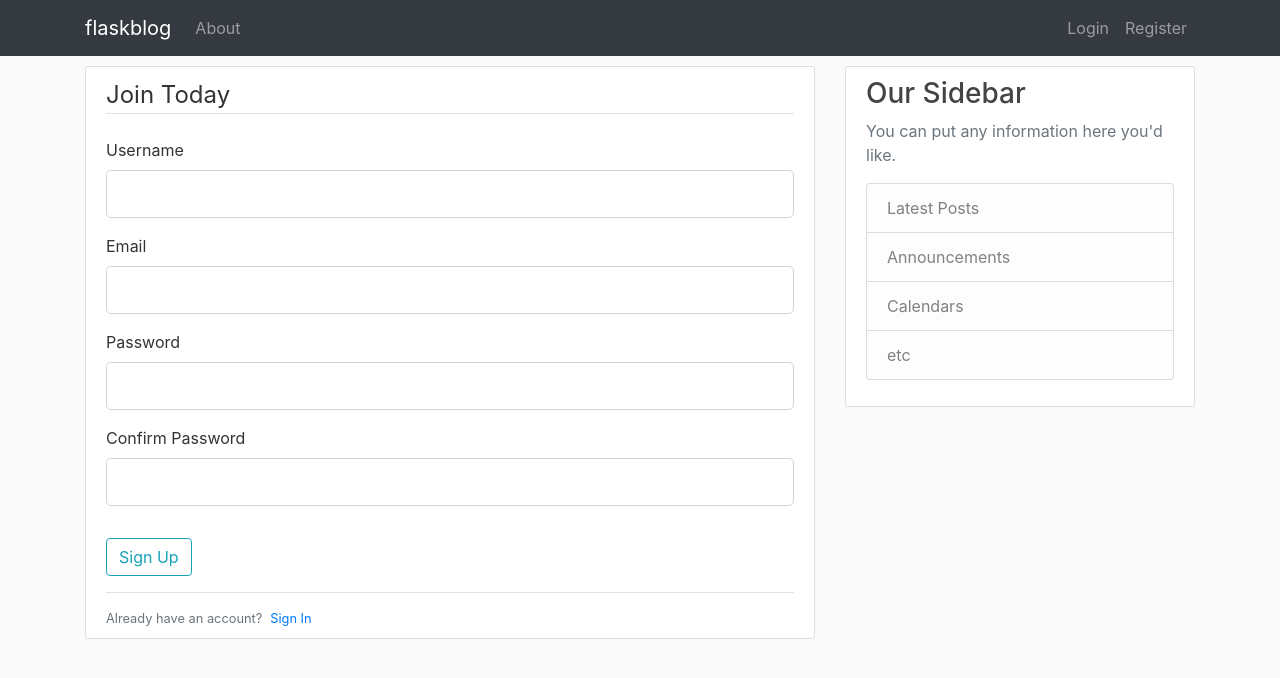
After one commit to Sharmaraunak/flaskblog, a Flask app: page /register in a window 1280 px wide. The commit adds this page. Shown: the top 678 px of the page. Run offline with Flask 2, Linux system fonts and the light colour scheme; some libraries are stand-ins or nearby versions.

Commit message:
forms and validation

```diff
--- a/flaskblog.py
+++ b/flaskblog.py
@@ -6,8 +6,12 @@ Created on Sun Sep 16 16:47:10 2018
 @author: raunak
 """
 
-from flask import Flask,render_template,url_for
+from flask import Flask,render_template,url_for,flash,redirect
+from forms import RegistrationForm,LoginForm
 app = Flask(__name__)
+
+
+app.config['SECRET_KEY'] = '5bcc0f9e34c15efa9fefb136c16730ec'
 posts = [
             {
                 'author':'Raunak Sharma',
@@ -25,13 +29,27 @@ posts = [
         ]
 
 @app.route("/")
-def hello():
+def home():
     return render_template('home.html',posts = posts)
 
 @app.route("/about")
 def about():
     return render_template('About.html',title="about")
 
+@app.route("/register",methods=['GET','POST'])
+def register():
+    form = RegistrationForm()
+    if form.validate_on_submit():
+        flash("Account created for {{form.username.data}}!","success")
+        return redirect(url_for('home'))
+    return render_template('register.html',title="Register",form=form)
+
+@app.route("/login")
+def login():
+    form = LoginForm()
+    return render_template('login.html',title="Login",form=form)
+
+
 
 if __name__ == "__main__":
     app.run(debug=True)
--- a/forms.py
+++ b/forms.py
@@ -1 +1,23 @@
 from flask_wtf import FlaskForm
+from wtforms import StringField,PasswordField,SubmitField,BooleanField
+from wtforms.validators import DataRequired,Length,Email,EqualTo
+
+class RegistrationForm(FlaskForm):
+	username = StringField("Username",
+		validators = [DataRequired(),Length(min = 2,max = 20)])
+	email = StringField("Email",
+		validators = [DataRequired(),Email()])
+	password = PasswordField("Password",validators = [DataRequired()])
+
+	confirmPassword = PasswordField("Confirm Password",
+		validators = [DataRequired(),EqualTo('password')])
+	submit = SubmitField("Sign Up")
+
+
+class LoginForm(FlaskForm):
+	email = StringField("Email",
+		validators = [DataRequired(),Email()])
+	password = PasswordField("Password",validators = [DataRequired()])
+
+	remember = BooleanField("Remember Me")
+	submit = SubmitField("Login")
--- a/templates/layout.html
+++ b/templates/layout.html
@@ -34,16 +34,22 @@
                     <a class="nav-item nav-link" href="/login">Login</a>
                     <a class="nav-item nav-link" href="/register">Register</a>
                 </div>
-                <form class="form-inline my-2 my-lg-0">
-                    <input class="form-control mr-sm-2" type="search" placeholder="Search" aria-label="Search">
-                    <button class="btn btn-outline-success my-2 my-sm-0" type="submit">Search</button>
-                </form>
+
             </div>
         </div>
     </nav>
     <main role="main" class="container">
         <div class="row">
             <div class="col-md-8">
+                {% with messages= get_flashed_messages(with_categories=true)%}
+                    {% if messages%}
+                        {% for category,message in messages%}
+                            <div class="alert alert-{{category}}">
+                                {{ message }}
+                            </div>
+                        {% endfor%}
+                    {% endif %}
+                {% endwith%}
                 {% block content %}
                 {% endblock %}
             </div>
--- /dev/null
+++ b/templates/login.html
@@ -0,0 +1,4 @@
+{% extends "layout.html" %}
+{% block content%}
+    <h1>About Page</h1>
+{% endblock %}
--- /dev/null
+++ b/templates/register.html
@@ -0,0 +1,74 @@
+{% extends "layout.html" %}
+{% block content %}
+   <div class="content-section">
+   		<form method="POST",action="">
+   			{{form.hidden_tag()}}
+   			<fieldset class="form-group">
+   				<legend class="border-bottom mb-4">Join Today</legend>
+   				<div class="form-group">
+   					{{ form.username.label(class="form-control-label")}}
+
+                     {% if form.username.errors %}
+                        {{ form.username(class="form-control form-control-lg")}}
+                        <div class="invalid-feedback">
+                           {% for errors in form.username.errors %}
+                              <span>{{ error }}</span>
+                           {% endfor %}
+                        </div>
+                     {% else %}
+                        {{ form.username(class="form-control form-control-lg")}}
+                     {%endif%}
+
+
+   				</div>
+   				<div class="form-group">
+   					{{ form.email.label(class="form-control-label")}}
+   					{% if form.email.errors%}
+                        {{ form.email(class="form-control form-control-lg")}}
+                        <div class="invalid-feedback">
+                           {% for errors in form.email.errors %}
+                              <span>{{ error }}</span>
+                           {% endfor%}
+                        </div>
+                     {% else%}
+                        {{ form.email(class="form-control form-control-lg")}}
+                     {%endif%}
+   				</div>
+   				<div class="form-group">
+   					{{ form.password.label(class="form-control-label")}}
+   					{% if form.password.errors%}
+                        {{ form.password(class="form-control form-control-lg")}}
+                        <div class="invalid-feedback">
+                           {% for errors in form.password.errors %}
+                              <span>{{ error }}</span>
+                           {% endfor%}
+                        </div>
+                     {% else%}
+                        {{ form.password(class="form-control form-control-lg")}}
+                     {%endif%}
+   				</div>
+   				<div class="form-group">
+   					{{ form.confirmPassword.label(class="form-control-label")}}
+   					{% if form.confirmPassword.errors%}
+                        {{ form.confirmPassword(class="form-control form-control-lg")}}
+                        <div class="invalid-feedback">
+                           {% for errors in form.confirmPassword.errors %}
+                              <span>{{ error }}</span>
+                           {% endfor%}
+                        </div>
+                     {% else%}
+                        {{ form.confirmPassword(class="form-control form-control-lg")}}
+                     {%endif%}
+   				</div>
+   			</fieldset>
+   			<div class="form-group">
+   				{{ form.submit(class = "btn btn-outline-info")}}
+   			</div>
+   		</form>
+   		<div class="border-top pt-3">
+   			<small class="text-muted">
+   				Already have an account?<a class="ml-2" href="{{ url_for('login')}}">Sign In</a>
+   			</small>
+   		</div>
+   </div>
+{% endblock %}
```
